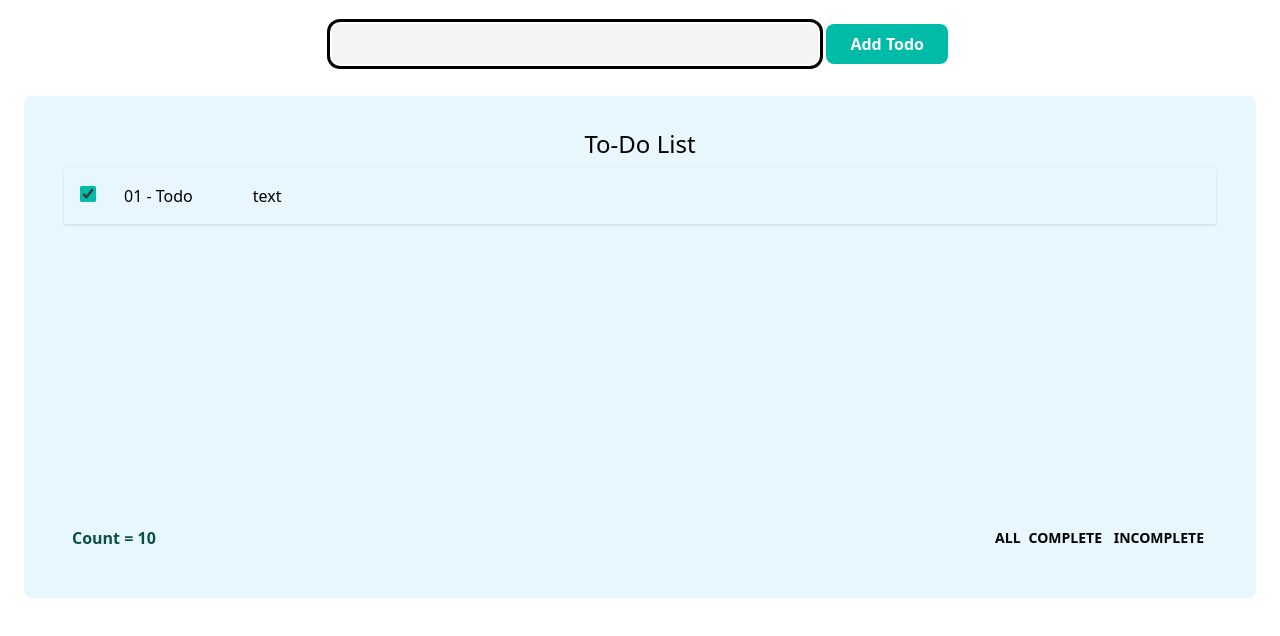
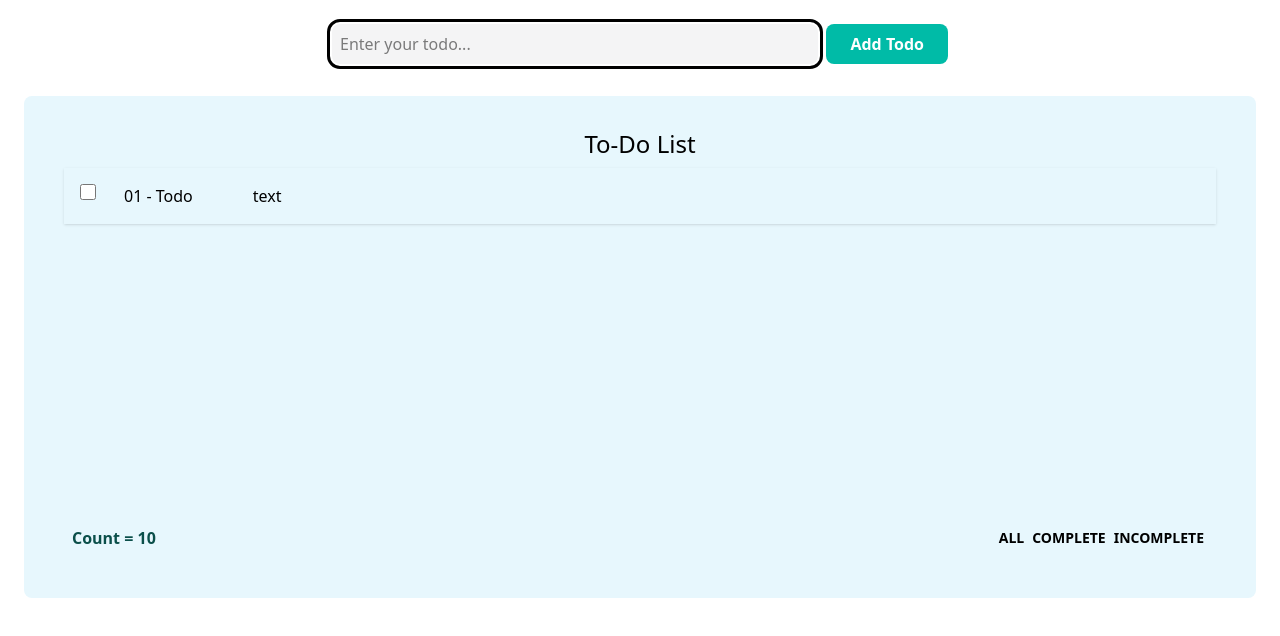
Before and after one commit to majbaulhoque/Smart-To-Do, a React (Vite) app: page / in a window 1280 px wide. Shown: the top 636 px of the page. Built offline with nearby package versions, Linux system fonts and the light colour scheme.

Commit message:
Added POST request to backend for saving todos & used toastify

```diff
--- a/package.json
+++ b/package.json
@@ -18,6 +18,7 @@
     "react": "^18.3.1",
     "react-dom": "^18.3.1",
     "react-router-dom": "^7.1.4",
+    "react-toastify": "^11.0.3",
     "sort-by": "^1.2.0",
     "tailwindcss": "^4.0.1"
   },
--- a/src/Component/Form.jsx
+++ b/src/Component/Form.jsx
@@ -1,33 +1,39 @@
 import axios from "axios";
+import { ToastContainer, toast } from 'react-toastify';
+import 'react-toastify/dist/ReactToastify.css';
 
 const Form = () => {
-    const handleForm = async (e) =>{
+    const handleForm = async (e) => {
         e.preventDefault();
         const form = e.target;
-        const todo = form.todo.value;
-        const newToDo = {todo};
+        const todo = form.todo.value.trim();
+
+        if (!todo) {
+            toast.error("Please enter a valid todo!");
+            return;
+        }
 
         try {
-            const res = await axios.post('http://localhost:3000/todos', newToDo,{
-                headers: {
-                    "Content-Type" : "application/json"
+            const res = await axios.post('http://localhost:5000/todos', { todo });
+
+            if (res.data.insertedId) {
+                toast.success("Todo added successfully!");
+                form.reset();
             }
-            })
-            console.log(res.data)
-            form.reset();
         } catch (error) {
-            console.log(error.message)
+            toast.error("Failed to add Todo!", error);
         }
-    }
+    };
+
     return (
         <div className='w-full h-screen bg-no-repeat bg-center bg-cover'>
             <div className='container mx-auto p-6'>
-                <div>
                 <form onSubmit={handleForm} className='flex w-2/4 mx-auto gap-2'>
                     <input
                         type="text"
                         name='todo'
                         className='w-4/5 p-2 rounded-lg bg-zinc-100 outline-3 outline-offset-2 focus:outline-teal-400 caret-teal-400'
+                        placeholder="Enter your todo..."
                     />
                     <button
                         type='submit'
@@ -36,41 +42,33 @@ const Form = () => {
                         Add Todo
                     </button>
                 </form>
-                </div>
+
                 {/* To Do List Start */}
                 <div className='bg-[#E7F7FD] p-8 rounded-lg max-w-7xl my-8 mx-auto'>
                     <h2 className='text-center text-2xl capitalize'>To-Do List</h2>
-                    <div className='h-[350px] overflow-auto relative bg-scroll'>
-                        <div className='flex flex-col gap-1'>
+                    <div className='h-[350px] overflow-auto'>
                         <div className='shadow p-4 m-2 flex gap-3 cursor-pointer hover:shadow-xl relative group/item'>
-                                <div>
-                                    <input type="checkbox"
-                                        defaultChecked="true"
-                                        className='w-4 h-4 accent-teal-500 rounded-lg cursor-pointer'
-                                    />
-                                </div>
+                            <input type="checkbox" className='w-4 h-4 accent-teal-500 rounded-lg cursor-pointer' />
                             <div className='px-4'>01 - Todo</div>
-                                <div className='px-4 mx-4'>
-                                    text
-                                </div>
+                            <div className='px-4 mx-4'>text</div>
                             <div className='flex gap-7 absolute right-10 invisible group-hover/item:visible'>
                                 <i className='fa-solid fa-trash'></i>
                             </div>
                         </div>
                     </div>
-                    </div>
-                    {/* To - do list end */}
-                    {/* To - do footer start */}
+
+                    {/* To - do footer */}
                     <div className='flex justify-between items-center p-4 sticky bottom-0 left-0 w-full font-semibold text-black'>
                         <div className='text-teal-900'>Count = 10</div>
                         <div className='text-sm'>
                             <span className='uppercase m-1 cursor-pointer'>All</span>
                             <span className='uppercase m-1 cursor-pointer'>Complete</span>
-                            <span className='uppercase m-1 cursor-pointer'> Incomplete</span>
+                            <span className='uppercase m-1 cursor-pointer'>Incomplete</span>
                         </div>
                     </div>
                 </div>
             </div>
+            <ToastContainer />
         </div>
     );
 };
```
Also changed, not shown: 1 other file (tests, documents, lock files or other folders). Lines whose indentation alone changed are shown as unchanged.
